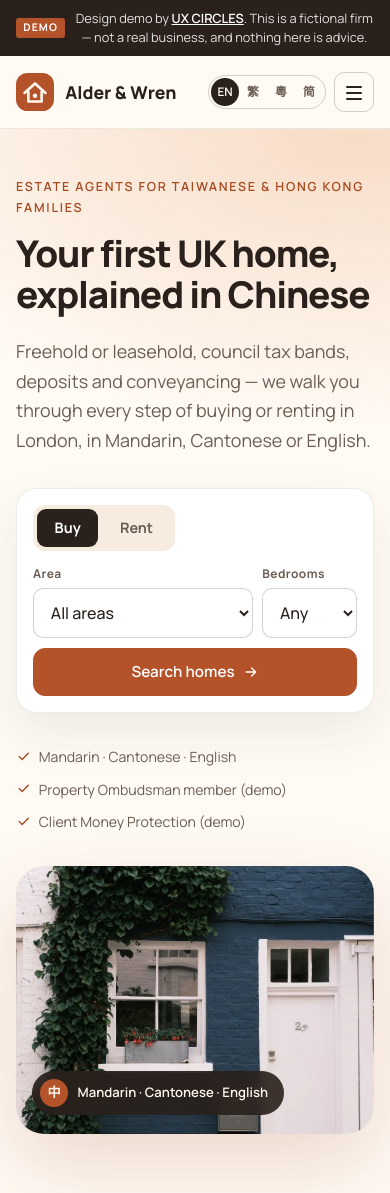
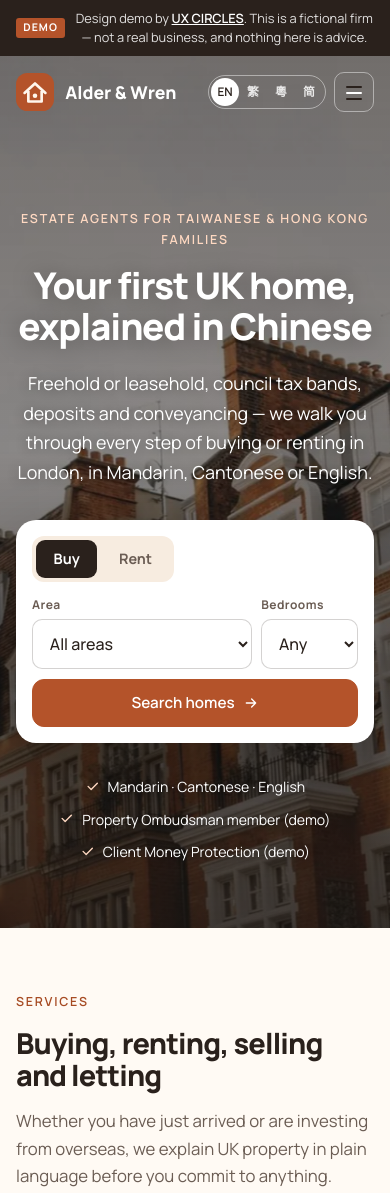
Before and after one commit to uxcircles/demo-estate-agent, a plain HTML site: page index.html in a window 390 px wide. Shown: the top 1193 px of the page. Drawn offline with Linux system fonts and the light colour scheme.

Commit message:
Estate agent: original hero layout with new photo, overlay header
- Back to the full-bleed centred hero with search; new Pexels photo
  (red-brick London mansion blocks) and a deeper overlay plus text
  shadows so the headline and lede stay readable
- Header starts transparent with white text over the hero and turns
  solid once the page scrolls (or the mobile menu opens)
- First listing photo swapped to a London terrace so the hero photo
  isn't repeated

Co-Authored-By: Claude Opus 5.5 <noreply@anthropic.com>
Claude-Session: https://claude.ai/code/session_01R7ySa2T1fbgV4hCjGANbyD

```diff
--- a/index.html
+++ b/index.html
@@ -118,7 +118,7 @@
 <a class="skip" href="#main">Skip to content</a>
 <div class="demo-bar" role="note"><span class="demo-tag">DEMO</span><span>Design demo by <a href="https://ux-circles.com/professionals">UX CIRCLES</a>. This is a fictional firm — not a real business, and nothing here is advice.</span></div>
 
-<header class="site-header">
+<header class="site-header is-overlay">
   <div class="wrap header-inner">
     <a class="brand" href="./" aria-label="Alder &amp; Wren">
       <svg viewBox="0 0 40 40" aria-hidden="true"><rect width="40" height="40" rx="12" fill="#b4532a"/><path d="M9 21L20 11l11 10" stroke="#fff6ec" stroke-width="2.8" fill="none" stroke-linecap="round" stroke-linejoin="round"/><path d="M13 19v11h14V19" stroke="#fff6ec" stroke-width="2.8" fill="none" stroke-linejoin="round"/><circle cx="20" cy="24" r="2.4" fill="#fff6ec"/></svg>
@@ -139,9 +139,8 @@
 </header>
 
 <main id="main">
-  <section class="hero hero-split">
-    <div class="wrap hero-split-inner">
-      <div class="hero-copy">
+  <section class="hero hero-full" data-parallax style="--hero-img:url('img/hero-bg.webp')">
+    <div class="wrap hero-full-inner">
       <p class="eyebrow">Estate agents for Taiwanese & Hong Kong families</p>
       <h1>Your first UK home, explained in Chinese</h1>
       <p class="lede">Freehold or leasehold, council tax bands, deposits and conveyancing — we walk you through every step of buying or renting in London, in Mandarin, Cantonese or English.</p>
@@ -157,11 +156,6 @@
         </div>
       </form>
       <ul class="trust"><li><svg class="ico ico-check" viewBox="0 0 24 24" fill="none" stroke="currentColor" stroke-width="2.2" stroke-linecap="round" stroke-linejoin="round" aria-hidden="true"><path d="M5 12l5 5L20 7"/></svg><span>Mandarin · Cantonese · English</span></li><li><svg class="ico ico-check" viewBox="0 0 24 24" fill="none" stroke="currentColor" stroke-width="2.2" stroke-linecap="round" stroke-linejoin="round" aria-hidden="true"><path d="M5 12l5 5L20 7"/></svg><span>Property Ombudsman member (demo)</span></li><li><svg class="ico ico-check" viewBox="0 0 24 24" fill="none" stroke="currentColor" stroke-width="2.2" stroke-linecap="round" stroke-linejoin="round" aria-hidden="true"><path d="M5 12l5 5L20 7"/></svg><span>Client Money Protection (demo)</span></li></ul>
-      </div>
-      <figure class="hero-photo" data-parallax>
-        <img src="img/hero-house.webp" alt="" width="1000" height="1200">
-        <span class="hero-chip"><span>中</span>Mandarin · Cantonese · English</span>
-      </figure>
     </div>
   </section>
 
--- a/styles.css
+++ b/styles.css
@@ -158,21 +158,34 @@ h3{font-size:1.25rem}
 @media (max-width:560px){.header-tools .btn-sm{display:none}.brand-sub{display:none}.header-inner{gap:.75rem}.header-tools{gap:.5rem}.brand{min-width:0;flex-shrink:1}.brand-name{white-space:nowrap;overflow:hidden;text-overflow:ellipsis}.lang-switch a{min-width:1.75rem;height:1.8rem;font-size:.74rem}.menu-btn{width:40px;height:40px}.bars{top:19px}.enquiry{grid-template-columns:1fr}.contact-list li{grid-template-columns:1fr;gap:.2rem}.person{flex-direction:column}}
 
 
-.hero-split{padding:clamp(3rem,6vw,5rem) 0 clamp(3rem,6vw,4.5rem);background:var(--hero-bg)}
-.hero-split-inner{display:grid;grid-template-columns:1.15fr .85fr;gap:clamp(2rem,5vw,4.5rem);align-items:center}
-.hero-split h1{max-width:12em}
-.hero-split .lede{max-width:34em}
-.hero-photo{position:relative;margin:0;border-radius:28px;overflow:hidden;aspect-ratio:5/6;box-shadow:0 30px 80px rgba(147,63,29,.18)}
-.hero-photo img{width:100%;height:115%;object-fit:cover;transform:translateY(calc(var(--py,0px) * -0.4));will-change:transform}
-@keyframes zoomIn{from{transform:scale(1.15)}to{transform:scale(1)}}
-.js .hero-photo{animation:rise 1.1s .2s cubic-bezier(.2,.7,.2,1) both}
-.js .hero-photo img{animation:zoomIn 1.8s cubic-bezier(.2,.7,.2,1) both}
-.js .hero-chip{animation:rise .8s .9s both,floaty 4s 1.8s ease-in-out infinite}
+.hero-full{position:relative;color:#fff;padding:clamp(5rem,12vw,9rem) 0 clamp(4rem,8vw,6rem);overflow:hidden;background:#2a211c}
+.hero-full::before{content:"";position:absolute;inset:-12% 0;background:var(--hero-img) var(--hero-pos,center 50%)/cover no-repeat;transform:translateY(var(--py,0)) scale(1.04);will-change:transform}
+.js .hero-full::before{animation:fadeIn 1.4s both}
+.hero-full::after{content:"";position:absolute;inset:0;background:linear-gradient(180deg,rgba(28,22,18,.62) 0%,rgba(28,22,18,.5) 45%,rgba(28,22,18,.8) 100%)}
+.hero-full-inner{position:relative;z-index:1;text-align:center;display:flex;flex-direction:column;align-items:center}
+.hero-full h1{color:#fff;max-width:14em;text-shadow:0 2px 24px rgba(0,0,0,.35)}
+.hero-full .eyebrow{color:#ffd9c2}
+.hero-full .lede{color:#fff;margin-inline:auto;max-width:40em;text-shadow:0 1px 12px rgba(0,0,0,.45)}
+.hero-full .trust{justify-content:center;color:#fff;text-shadow:0 1px 8px rgba(0,0,0,.5)}
+.hero-full .ico-check{color:#ffd9c2}
+.js .hero-full-inner>*{animation:rise .9s cubic-bezier(.2,.7,.2,1) both}
+.js .hero-full-inner>*:nth-child(2){animation-delay:.08s}.js .hero-full-inner>*:nth-child(3){animation-delay:.16s}
+.js .hero-full-inner>*:nth-child(4){animation-delay:.24s}.js .hero-full-inner>*:nth-child(5){animation-delay:.32s}
 .filter button{transition:background .2s,color .2s}
 .search-tabs span{transition:background .2s,color .2s}
-.hero-chip{position:absolute;left:16px;bottom:16px;background:rgba(42,33,28,.9);color:#fff6ec;border-radius:999px;padding:.5rem 1rem .5rem .5rem;display:flex;align-items:center;gap:.6rem;font-size:.82rem;font-weight:600;backdrop-filter:blur(6px)}
-.hero-chip span{width:28px;height:28px;border-radius:50%;background:var(--accent);display:grid;place-items:center;font-weight:800}
-.search{background:#fff;color:var(--ink);border-radius:20px;padding:1rem;width:100%;max-width:640px;margin-bottom:1.6rem;border:1px solid var(--line);box-shadow:0 20px 50px rgba(42,33,28,.08);text-align:left}
+/* Transparent header over the hero, solid once scrolled */
+.site-header.is-overlay:not(.scrolled):not(:has(.mobile-nav:not([hidden]))){background:transparent;border-bottom-color:transparent;backdrop-filter:none}
+.site-header.is-overlay:not(.scrolled):not(:has(.mobile-nav:not([hidden]))) :is(.brand-name,.brand-sub,.main-nav a){color:#fff}
+.site-header.is-overlay:not(.scrolled):not(:has(.mobile-nav:not([hidden]))) .main-nav a:hover{color:#ffd9c2}
+.site-header.is-overlay:not(.scrolled):not(:has(.mobile-nav:not([hidden]))) .lang-switch{border-color:rgba(255,255,255,.45)}
+.site-header.is-overlay:not(.scrolled):not(:has(.mobile-nav:not([hidden]))) .lang-switch a{color:rgba(255,255,255,.85)}
+.site-header.is-overlay:not(.scrolled):not(:has(.mobile-nav:not([hidden]))) .lang-switch a[aria-current]{background:#fff;color:var(--ink)}
+.site-header.is-overlay:not(.scrolled):not(:has(.mobile-nav:not([hidden]))) .lang-switch a:not([aria-current]):hover{background:rgba(255,255,255,.15);color:#fff}
+.site-header.is-overlay:not(.scrolled):not(:has(.mobile-nav:not([hidden]))) .menu-btn{border-color:rgba(255,255,255,.45)}
+.site-header.is-overlay:not(.scrolled):not(:has(.mobile-nav:not([hidden]))) :is(.bars,.bars::before,.bars::after){background:#fff}
+.site-header.is-overlay :is(.brand-name,.brand-sub,.main-nav a,.lang-switch a,.lang-switch){transition:color .3s,background .3s,border-color .3s}
+.hero-full{margin-top:-73px;padding-top:calc(clamp(5rem,12vw,9rem) + 73px)}
+.search{background:#fff;color:var(--ink);border-radius:20px;padding:1rem;width:min(760px,100%);box-shadow:0 30px 80px rgba(0,0,0,.3);text-align:left}
 .search-tabs{display:inline-flex;gap:.25rem;background:var(--surface);border-radius:12px;padding:4px;margin-bottom:.8rem}
 .search-tabs input{position:absolute;opacity:0;pointer-events:none}
 .search-tabs span{display:block;padding:.45rem 1.1rem;border-radius:9px;font-weight:700;font-size:.9rem;color:var(--muted);cursor:pointer}
@@ -220,6 +233,5 @@ h3{font-size:1.25rem}
 .guide p{font-size:.9rem;color:rgba(255,246,236,.7);margin-top:.25rem}
 .contact-list li{border-top-color:rgba(255,246,236,.15)}
 @media (max-width:980px){.home-grid,.area-grid{grid-template-columns:1fr 1fr}.guide-inner{grid-template-columns:1fr}}
-@media (max-width:860px){.hero-split-inner{grid-template-columns:1fr}.hero-photo{aspect-ratio:4/3;max-height:420px}}
 @media (max-width:700px){.search-row{grid-template-columns:1fr 1fr}.search .btn{grid-column:1/-1}}
 @media (max-width:620px){.home-grid,.area-grid,.guide{grid-template-columns:1fr}}
```
Also changed, not shown: yue/index.html (+3 -9 lines), zh-hans/index.html (+3 -9 lines), zh-hant/index.html (+3 -9 lines), img/hero-bg.webp (added), img/hero-house.webp (deleted), img/home-1.webp, 1 other file. Lines whose indentation alone changed are shown as unchanged.
